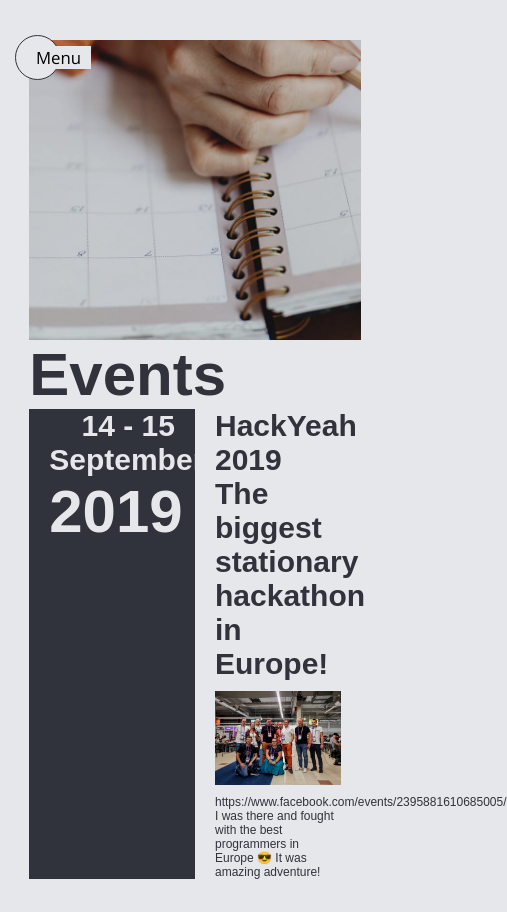
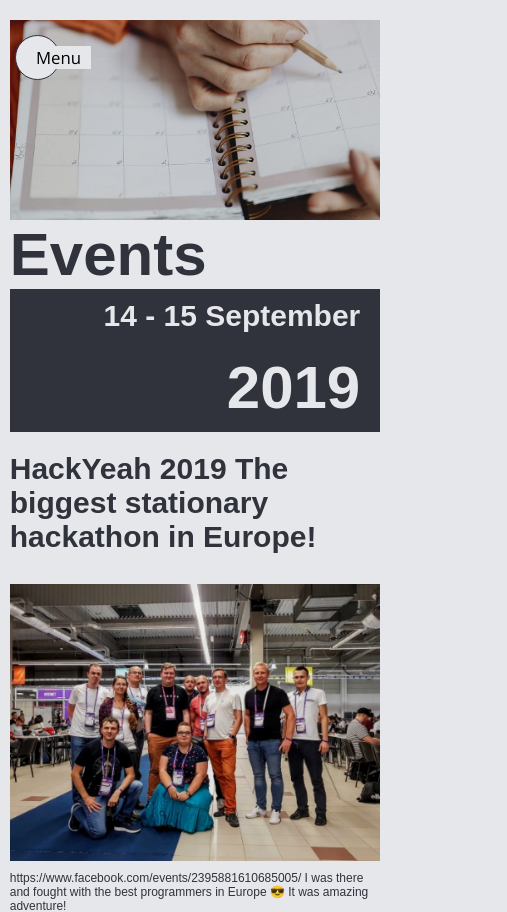
Before and after one commit to KrzysztofGrudzien/krzysztofgrudzien, a React (Create React App) app: page /events in a window 390 px wide. Shown: the top 912 px of the page, 507 px wide, since content can reach past the window. Built offline with nearby package versions, Linux system fonts and the light colour scheme; a web font is replaced by a local one.

Commit message:
feat(scss): add RWD styles for events page

```diff
--- a/src/Sass/Components/Events.module.scss
+++ b/src/Sass/Components/Events.module.scss
@@ -7,6 +7,10 @@
     font-size: 1.5rem;
     margin: 40px auto;
     width: 85%;
+    @media (min-width: 200px) and (max-width: 600px){
+        width: 95%;
+        margin: 20px auto;
+    }
 }
 
 .events {
@@ -31,11 +35,18 @@
         height: 300px;
         width: 100%;
         z-index: 0;
+        @media (min-width: 200px) and (max-width: 1024px){
+            height: 200px;
+        }
     }
 
     &__box {
         display: flex;
         width: 100%;
+        @media (min-width: 200px) and (max-width: 1024px){
+            display: flex;
+            flex-direction: column;
+        }
     }
 }
 
@@ -44,6 +55,10 @@
     flex-direction: column;
     padding: 0 20px;
     width: 50%;
+    @media (min-width: 200px) and (max-width: 1024px){
+        width: 100%;
+        padding: 0;
+    }
 
     &:first-child {
         background-color: darken($grey, 70%);
@@ -54,6 +69,9 @@
         font-weight: 900;
         text-align: right;
         width: 100%;
+        @media (min-width: 200px) and (max-width: 1024px){
+            padding: 10px 20px;
+        }
     }
 
     &__data {
@@ -67,6 +85,10 @@
     &__title {
         font-size: 2.5rem;
         font-weight: 700;
+
+        @media (min-width: 200px) and (max-width: 1024px){
+            padding: 20px 0;
+        }
     }
 }
 
--- a/src/components/RepositoryList.js
+++ b/src/components/RepositoryList.js
@@ -14,20 +14,20 @@
 import iconDemo from '../assets/images/demo-icon.svg';
 
 // temporary preview of data
-const data = [
-    { id: 216506756, name: "fishing-adventure", image: fishingAdventure },
-    { id: 209878758, name: "Game-Guess-Number", image: guessNumber },
-    { id: 199216419, name: "hydrApp", image: hydrApp },
-    { id: 214868831, name: "krzysztofgrudzien", image: criscode },
-    { id: 194762825, name: "my-diary-gulp", image: myDiaryGulp },
-    { id: 196483602, name: "simple-editor", image: simpleEditor },
-    { id: 208912546, name: "the-laboratory", image: defaultImage },
-    { id: 192948898, name: "personal-card", image: businessCard },
-    { id: 193562233, name: "wtf-form", image: wtfForm },
-    { id: 202035043, name: "wtf-program-tranning", image: wtfProgramTranning },
-    { id: 202032923, name: "rest-api", image: defaultImage },
-    { id: null, name: null }
-]
+// const data = [
+//     { id: 216506756, name: "fishing-adventure", image: fishingAdventure },
+//     { id: 209878758, name: "Game-Guess-Number", image: guessNumber },
+//     { id: 199216419, name: "hydrApp", image: hydrApp },
+//     { id: 214868831, name: "krzysztofgrudzien", image: criscode },
+//     { id: 194762825, name: "my-diary-gulp", image: myDiaryGulp },
+//     { id: 196483602, name: "simple-editor", image: simpleEditor },
+//     { id: 208912546, name: "the-laboratory", image: defaultImage },
+//     { id: 192948898, name: "personal-card", image: businessCard },
+//     { id: 193562233, name: "wtf-form", image: wtfForm },
+//     { id: 202035043, name: "wtf-program-tranning", image: wtfProgramTranning },
+//     { id: 202032923, name: "rest-api", image: defaultImage },
+//     { id: null, name: null }
+// ]
 const RepositoryList = props => {
     const checkUserId = () => {
         if (props.id === 216506756) {
```
